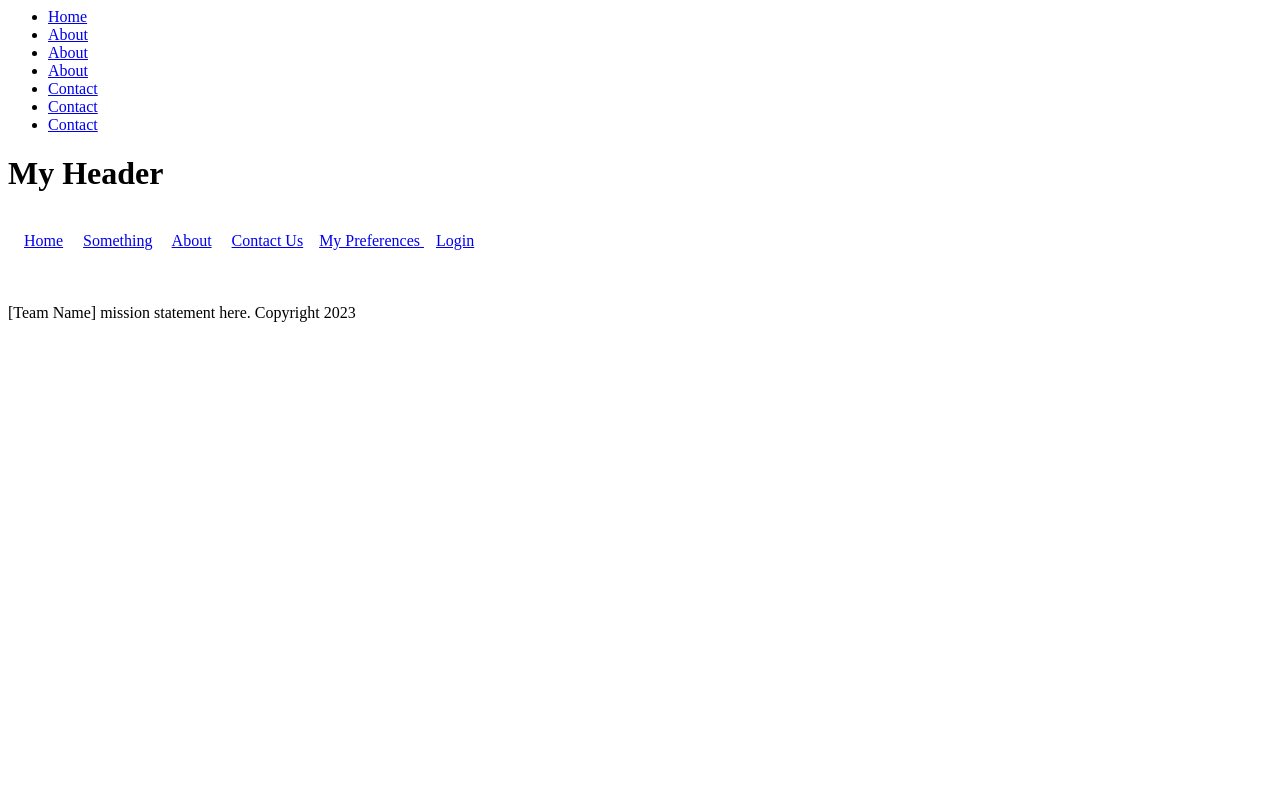
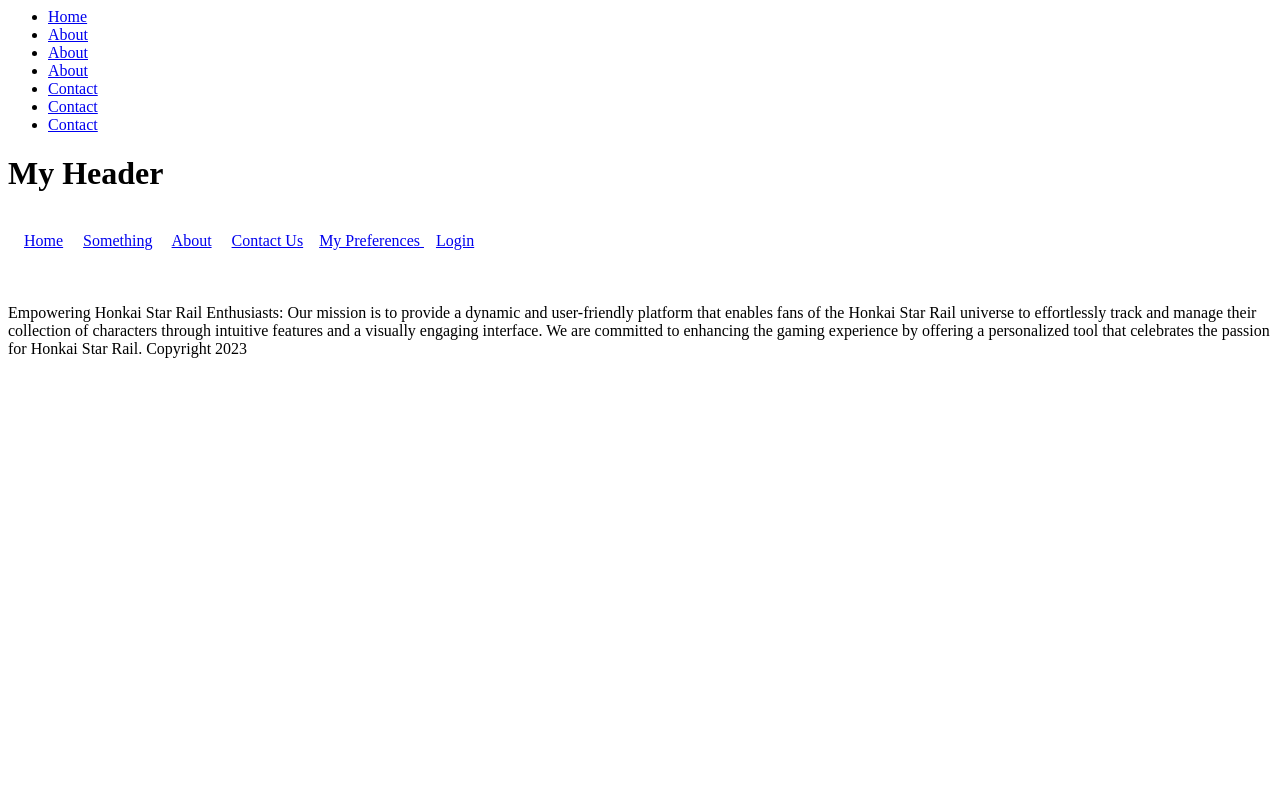
Before and after one commit to thestray259/StarRailPHPWebsite, a PHP site: page /AboutMission.php in a window 1280 px wide. Run offline with PHP 8.4, Linux system fonts and the light colour scheme; data comes from the database, SQL or seed files in the repository.

Commit message:
mission statement

```diff
--- a/AboutMission.php
+++ b/AboutMission.php
@@ -5,7 +5,7 @@ include_once "MyHeader.php";
 <?php
 $MyHeader = "About/Mission Page";
 
-echo "<br> <br> [Team Name] mission statement here.";
+echo "<br> <br> Empowering Honkai Star Rail Enthusiasts: Our mission is to provide a dynamic and user-friendly platform that enables fans of the Honkai Star Rail universe to effortlessly track and manage their collection of characters through intuitive features and a visually engaging interface. We are committed to enhancing the gaming experience by offering a personalized tool that celebrates the passion for Honkai Star Rail.";
 ?>
 
 <?php
```
